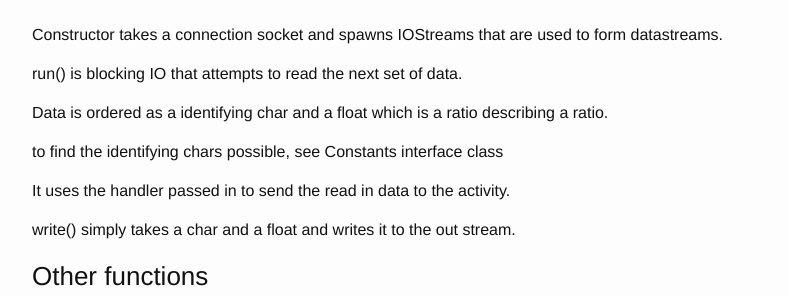
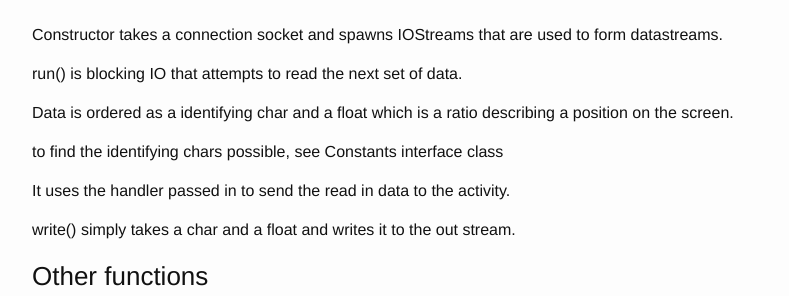
Before and after one commit to adedomin/CSC311-game-design, a Jekyll site: the page built from _posts/2015-03-23-Code Walkthrough - Bluetooth Pong 2.md, in a window 1280 px wide and 900 px high, scrolled down 1551 px. Shown: the part 156-452 px from the top of the window, without its empty margins (238-1027 px from the left). Built offline with Jekyll 4.4.1, drawn with Linux system fonts in a browser that asks for light colours.

Commit message:
fixed grammer

```diff
--- a/_posts/2015-03-23-Code Walkthrough - Bluetooth Pong 2.md
+++ b/_posts/2015-03-23-Code Walkthrough - Bluetooth Pong 2.md
@@ -77,7 +77,7 @@ Constructor takes a connection socket and spawns IOStreams that are used to form
 
 run() is blocking IO that attempts to read the next set of data.
 
-Data is ordered as a identifying char and a float which is a ratio describing a ratio.
+Data is ordered as a identifying char and a float which is a ratio describing a position on the screen.
 
 to find the identifying chars possible, see Constants interface class
 
```
Also changed, not shown: _posts/2015-04-03-Enhanced Location Services.md (+1 -1 lines).
